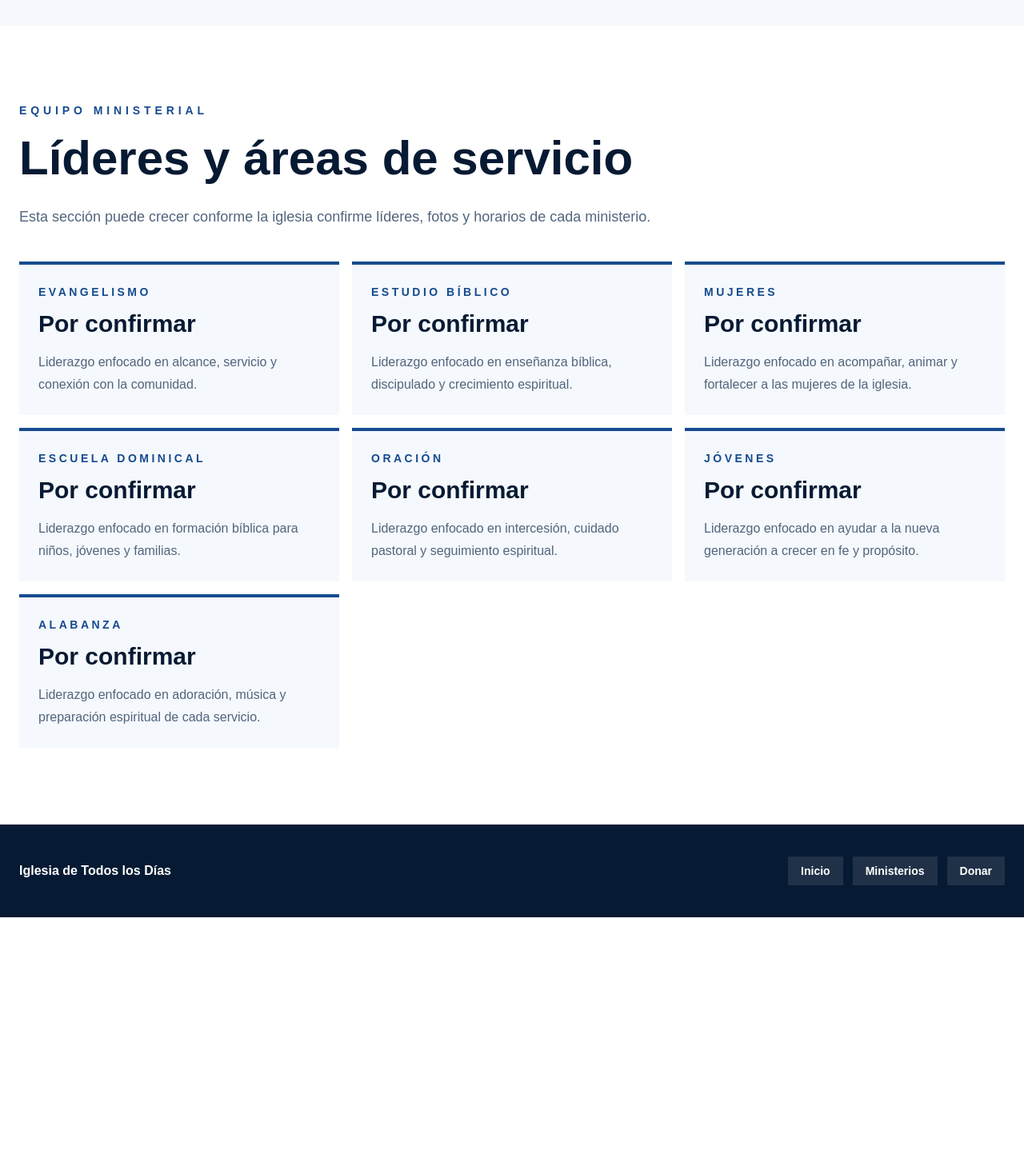
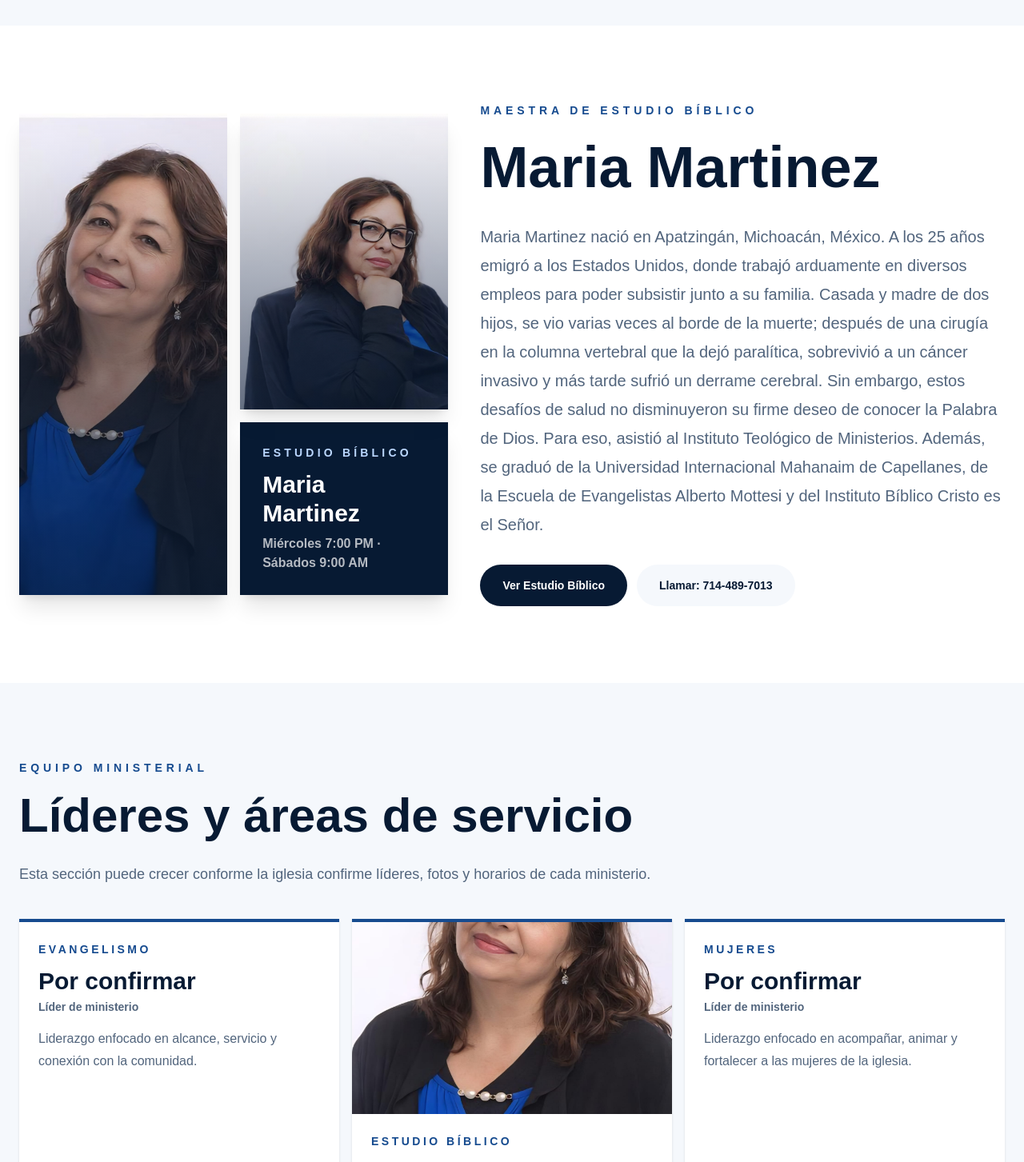
Before and after one commit to nellinger96/raices-church-app, a Next.js app: page /todos-los-dias/liderazgo in a window 1280 px wide. Shown: the part 1480-2933 px from the top of the page at 80% size. Before the commit the page ends 2627 px from the top, so only its background shows below. Built offline with nearby package versions, Linux system fonts and the light colour scheme.

Commit message:
Add Maria Martinez to leadership and Bible study

```diff
--- a/app/todos-los-dias/liderazgo/page.tsx
+++ b/app/todos-los-dias/liderazgo/page.tsx
@@ -1,45 +1,57 @@
 import { todosLosDiasChurch } from "@/lib/churches/todos-los-dias";
+
+const mariaBio = "Maria Martinez nació en Apatzingán, Michoacán, México. A los 25 años emigró a los Estados Unidos, donde trabajó arduamente en diversos empleos para poder subsistir junto a su familia. Casada y madre de dos hijos, se vio varias veces al borde de la muerte; después de una cirugía en la columna vertebral que la dejó paralítica, sobrevivió a un cáncer invasivo y más tarde sufrió un derrame cerebral. Sin embargo, estos desafíos de salud no disminuyeron su firme deseo de conocer la Palabra de Dios. Para eso, asistió al Instituto Teológico de Ministerios. Además, se graduó de la Universidad Internacional Mahanaim de Capellanes, de la Escuela de Evangelistas Alberto Mottesi y del Instituto Bíblico Cristo es el Señor.";
 
 const ministryLeaders = [
   {
     ministry: "Evangelismo",
     name: "Por confirmar",
+    role: "Líder de ministerio",
     description:
       "Liderazgo enfocado en alcance, servicio y conexión con la comunidad.",
   },
   {
     ministry: "Estudio Bíblico",
-    name: "Por confirmar",
+    name: "Maria Martinez",
+    role: "Maestra de Estudio Bíblico",
+    photo: "/todos-los-dias/maria.png",
+    href: "/todos-los-dias/ministerios/estudio-biblico",
     description:
-      "Liderazgo enfocado en enseñanza bíblica, discipulado y crecimiento espiritual.",
+      "Lidera el estudio bíblico para ayudar a la congregación a estudiar, meditar y crecer en la Palabra de Dios.",
   },
   {
     ministry: "Mujeres",
     name: "Por confirmar",
+    role: "Líder de ministerio",
     description:
       "Liderazgo enfocado en acompañar, animar y fortalecer a las mujeres de la iglesia.",
   },
   {
     ministry: "Escuela Dominical",
     name: "Por confirmar",
+    role: "Líder de ministerio",
     description:
       "Liderazgo enfocado en formación bíblica para niños, jóvenes y familias.",
   },
   {
     ministry: "Oración",
-    name: "Por confirmar",
+    name: "Equipo de Oración",
+    role: "Grupo de Oración",
+    href: "/todos-los-dias/ministerios/oracion",
     description:
-      "Liderazgo enfocado en intercesión, cuidado pastoral y seguimiento espiritual.",
+      "Liderazgo enfocado en intercesión, cuidado pastoral y oración por familias alrededor del mundo.",
   },
   {
     ministry: "Jóvenes",
     name: "Por confirmar",
+    role: "Líder de ministerio",
     description:
       "Liderazgo enfocado en ayudar a la nueva generación a crecer en fe y propósito.",
   },
   {
     ministry: "Alabanza",
     name: "Por confirmar",
+    role: "Líder de ministerio",
     description:
       "Liderazgo enfocado en adoración, música y preparación espiritual de cada servicio.",
   },
@@ -156,32 +168,81 @@ export default function LiderazgoPage() {
             </p>
 
             <div className="mt-9 grid gap-4 sm:grid-cols-3">
-              <div className="border-t-4 border-[#164B8F] bg-white p-5 shadow-sm">
-                <p className="text-3xl font-black">Fe</p>
-                <p className="mt-2 text-sm font-bold text-[#52657D]">
-                  Guiados por la Palabra de Dios
-                </p>
-              </div>
-
-              <div className="border-t-4 border-[#B1182D] bg-white p-5 shadow-sm">
-                <p className="text-3xl font-black">Familia</p>
-                <p className="mt-2 text-sm font-bold text-[#52657D]">
-                  Una iglesia para todas las generaciones
-                </p>
-              </div>
-
-              <div className="border-t-4 border-[#164B8F] bg-white p-5 shadow-sm">
-                <p className="text-3xl font-black">Servicio</p>
-                <p className="mt-2 text-sm font-bold text-[#52657D]">
-                  Amando y sirviendo a la comunidad
-                </p>
-              </div>
+              <ValueCard title="Fe" text="Guiados por la Palabra de Dios" />
+              <ValueCard title="Familia" text="Una iglesia para todas las generaciones" red />
+              <ValueCard title="Servicio" text="Amando y sirviendo a la comunidad" />
             </div>
           </div>
         </div>
       </section>
 
       <section className="bg-white px-4 py-16 sm:px-6 sm:py-24">
+        <div className="mx-auto grid max-w-7xl gap-10 lg:grid-cols-[0.9fr_1.1fr] lg:items-center">
+          <div className="grid gap-4 sm:grid-cols-2">
+            <div className="relative min-h-[430px] overflow-hidden bg-[#071A33] shadow-xl">
+              <img
+                src="/todos-los-dias/maria.png"
+                alt="Maria Martinez"
+                className="h-full min-h-[430px] w-full object-cover"
+              />
+              <div className="absolute inset-0 bg-gradient-to-t from-[#071A33]/70 to-transparent" />
+            </div>
+
+            <div className="space-y-4">
+              <div className="relative min-h-[280px] overflow-hidden bg-[#071A33] shadow-xl">
+                <img
+                  src="/todos-los-dias/maria2.png"
+                  alt="Maria Martinez enseñando estudio bíblico"
+                  className="h-full min-h-[280px] w-full object-cover"
+                />
+                <div className="absolute inset-0 bg-gradient-to-t from-[#071A33]/60 to-transparent" />
+              </div>
+
+              <div className="bg-[#071A33] p-7 text-white shadow-xl">
+                <p className="text-sm font-black uppercase tracking-[0.3em] text-[#BBD7FF]">
+                  Estudio Bíblico
+                </p>
+                <h2 className="mt-3 text-3xl font-black">Maria Martinez</h2>
+                <p className="mt-2 font-bold text-white/70">
+                  Miércoles 7:00 PM · Sábados 9:00 AM
+                </p>
+              </div>
+            </div>
+          </div>
+
+          <div>
+            <p className="text-sm font-black uppercase tracking-[0.35em] text-[#164B8F]">
+              Maestra de Estudio Bíblico
+            </p>
+
+            <h2 className="mt-4 text-5xl font-black leading-tight md:text-7xl">
+              Maria Martinez
+            </h2>
+
+            <p className="mt-6 text-lg font-medium leading-8 text-[#52657D] sm:text-xl sm:leading-9">
+              {mariaBio}
+            </p>
+
+            <div className="mt-8 flex flex-col gap-3 sm:flex-row">
+              <a
+                href="/todos-los-dias/ministerios/estudio-biblico"
+                className="rounded-full bg-[#071A33] px-7 py-4 text-center text-sm font-black text-white hover:bg-[#164B8F]"
+              >
+                Ver Estudio Bíblico
+              </a>
+
+              <a
+                href="tel:7144897013"
+                className="rounded-full bg-[#F5F8FC] px-7 py-4 text-center text-sm font-black text-[#071A33] hover:bg-[#BBD7FF]"
+              >
+                Llamar: 714-489-7013
+              </a>
+            </div>
+          </div>
+        </div>
+      </section>
+
+      <section className="bg-[#F5F8FC] px-4 py-16 sm:px-6 sm:py-24">
         <div className="mx-auto max-w-7xl">
           <div className="mb-10 max-w-4xl">
             <p className="text-sm font-black uppercase tracking-[0.35em] text-[#164B8F]">
@@ -200,15 +261,37 @@ export default function LiderazgoPage() {
             {ministryLeaders.map((leader) => (
               <article
                 key={leader.ministry}
-                className="border-t-4 border-[#164B8F] bg-[#F5F8FC] p-6"
+                className="overflow-hidden border-t-4 border-[#164B8F] bg-white shadow-sm"
               >
+                {leader.photo ? (
+                  <img
+                    src={leader.photo}
+                    alt={leader.name}
+                    className="h-60 w-full object-cover"
+                  />
+                ) : null}
+
+                <div className="p-6">
                   <p className="text-sm font-black uppercase tracking-[0.25em] text-[#164B8F]">
                     {leader.ministry}
                   </p>
                   <h3 className="mt-3 text-3xl font-black">{leader.name}</h3>
+                  <p className="mt-1 text-sm font-black text-[#52657D]">
+                    {leader.role}
+                  </p>
                   <p className="mt-4 text-base font-medium leading-7 text-[#52657D]">
                     {leader.description}
                   </p>
+
+                  {leader.href ? (
+                    <a
+                      href={leader.href}
+                      className="mt-5 inline-flex rounded-full bg-[#071A33] px-5 py-3 text-sm font-black text-white hover:bg-[#164B8F]"
+                    >
+                      Ver ministerio
+                    </a>
+                  ) : null}
+                </div>
               </article>
             ))}
           </div>
@@ -237,3 +320,24 @@ export default function LiderazgoPage() {
     </main>
   );
 }
+
+function ValueCard({
+  title,
+  text,
+  red,
+}: {
+  title: string;
+  text: string;
+  red?: boolean;
+}) {
+  return (
+    <div
+      className={`border-t-4 ${
+        red ? "border-[#B1182D]" : "border-[#164B8F]"
+      } bg-white p-5 shadow-sm`}
+    >
+      <p className="text-3xl font-black">{title}</p>
+      <p className="mt-2 text-sm font-bold text-[#52657D]">{text}</p>
+    </div>
+  );
+}
```
Also changed, not shown: public/todos-los-dias/maria.png (added), public/todos-los-dias/maria2.png (added). Lines whose indentation alone changed are shown as unchanged.
